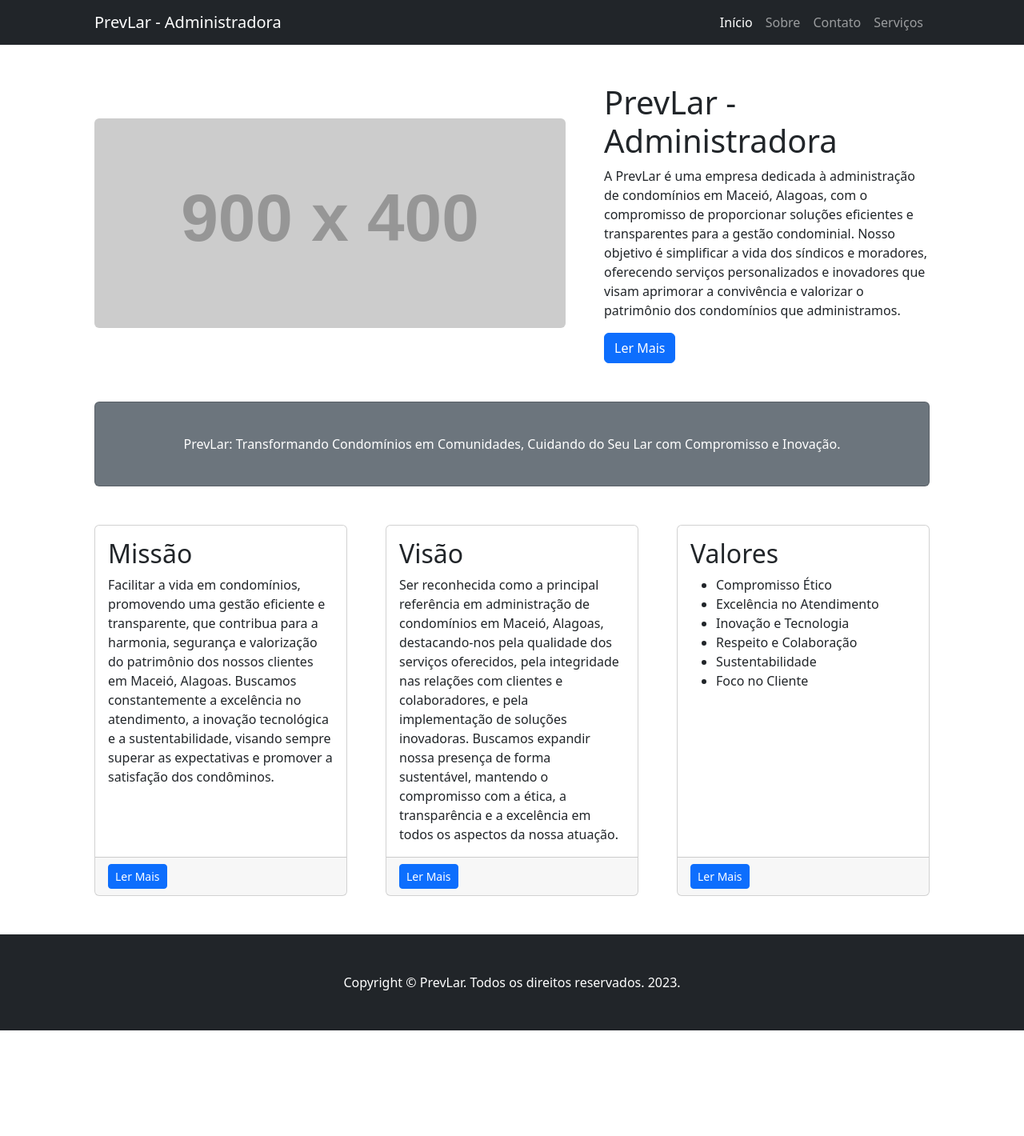
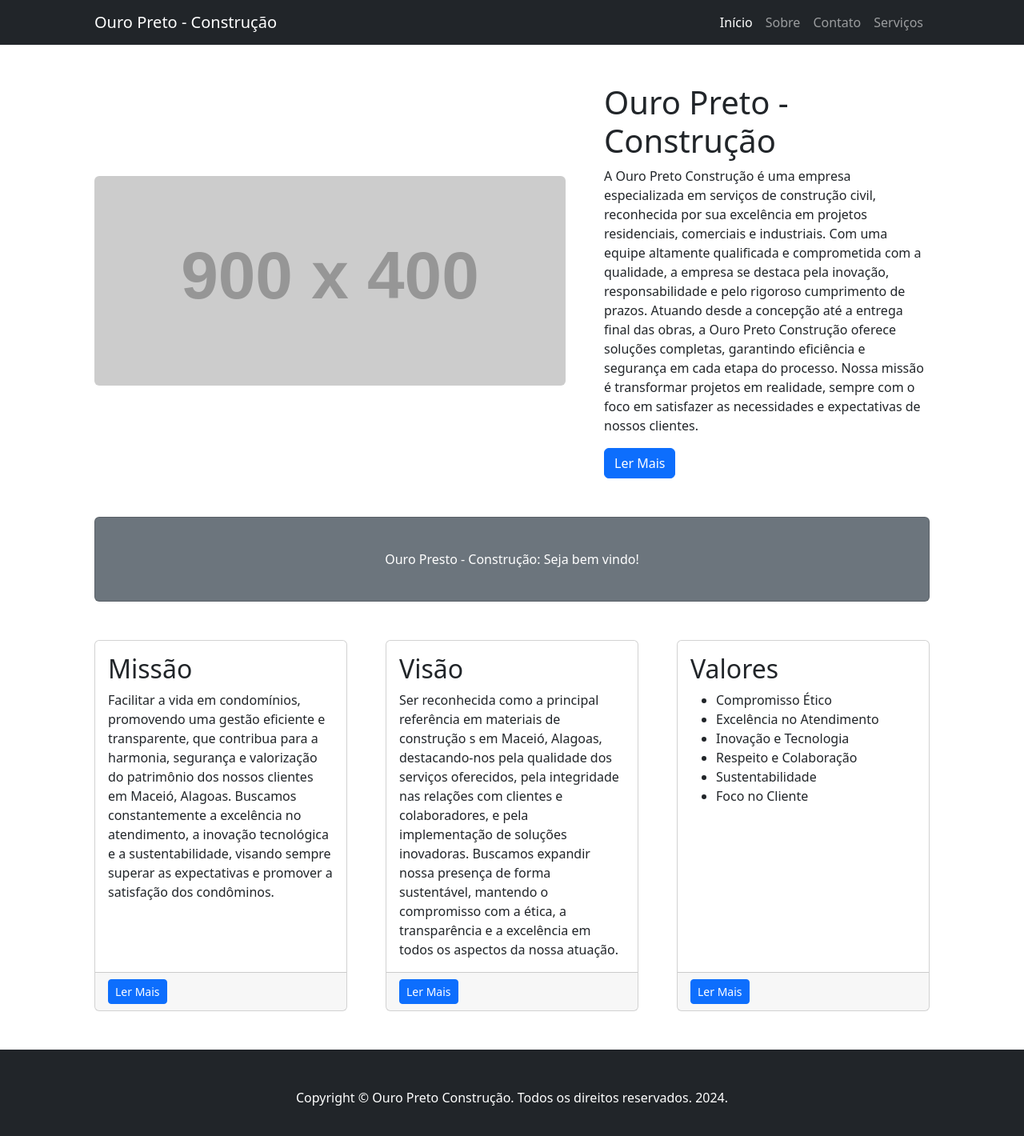
Before and after one commit to jonasnutels/ouroConstrucao, a React (Vite) app: page / in a window 1280 px wide. Shown: the top 1420 px of the page at 80% size. Before the commit the page ends 1288 px from the top, so only its background shows below. Built offline with nearby package versions, Linux system fonts and the light colour scheme.

Commit message:
ajuste para ouro preto construcao

```diff
--- a/src/App.jsx
+++ b/src/App.jsx
@@ -5,7 +5,7 @@ function App() {
       <nav className="navbar navbar-expand-lg navbar-dark bg-dark">
         <div className="container px-5">
           <a className="navbar-brand" href="#!">
-            PrevLar - Administradora
+            Ouro Preto - Construção
           </a>
           <button
             className="navbar-toggler"
@@ -54,15 +54,18 @@ function App() {
             />
           </div>
           <div className="col-lg-5">
-            <h1 className="font-weight-light">PrevLar - Administradora</h1>
+            <h1 className="font-weight-light">Ouro Preto - Construção</h1>
             <p>
-              A PrevLar é uma empresa dedicada à administração de condomínios em
-              Maceió, Alagoas, com o compromisso de proporcionar soluções
-              eficientes e transparentes para a gestão condominial. Nosso
-              objetivo é simplificar a vida dos síndicos e moradores, oferecendo
-              serviços personalizados e inovadores que visam aprimorar a
-              convivência e valorizar o patrimônio dos condomínios que
-              administramos.
+              A Ouro Preto Construção é uma empresa especializada em serviços de
+              construção civil, reconhecida por sua excelência em projetos
+              residenciais, comerciais e industriais. Com uma equipe altamente
+              qualificada e comprometida com a qualidade, a empresa se destaca
+              pela inovação, responsabilidade e pelo rigoroso cumprimento de
+              prazos. Atuando desde a concepção até a entrega final das obras, a
+              Ouro Preto Construção oferece soluções completas, garantindo
+              eficiência e segurança em cada etapa do processo. Nossa missão é
+              transformar projetos em realidade, sempre com o foco em satisfazer
+              as necessidades e expectativas de nossos clientes.
             </p>
             <a className="btn btn-primary" href="#!">
               Ler Mais
@@ -72,8 +75,7 @@ function App() {
         <div className="card text-white bg-secondary my-5 py-4 text-center">
           <div className="card-body">
             <p className="text-white m-0">
-              PrevLar: Transformando Condomínios em Comunidades, Cuidando do Seu
-              Lar com Compromisso e Inovação.
+              Ouro Presto - Construção: Seja bem vindo!
             </p>
           </div>
         </div>
@@ -104,11 +106,11 @@ function App() {
               <div className="card-body">
                 <h2 className="card-title">Visão</h2>
                 <p className="card-text">
-                  Ser reconhecida como a principal referência em administração
-                  de condomínios em Maceió, Alagoas, destacando-nos pela
-                  qualidade dos serviços oferecidos, pela integridade nas
-                  relações com clientes e colaboradores, e pela implementação de
-                  soluções inovadoras. Buscamos expandir nossa presença de forma
+                  Ser reconhecida como a principal referência em materiais de
+                  construção s em Maceió, Alagoas, destacando-nos pela qualidade
+                  dos serviços oferecidos, pela integridade nas relações com
+                  clientes e colaboradores, e pela implementação de soluções
+                  inovadoras. Buscamos expandir nossa presença de forma
                   sustentável, mantendo o compromisso com a ética, a
                   transparência e a excelência em todos os aspectos da nossa
                   atuação.
@@ -148,7 +150,8 @@ function App() {
       <footer className="py-5 bg-dark">
         <div className="container px-4 px-lg-5">
           <p className="m-0 text-center text-white">
-            Copyright &copy; PrevLar. Todos os direitos reservados. 2023.
+            Copyright &copy; Ouro Preto Construção. Todos os direitos
+            reservados. 2024.
           </p>
         </div>
       </footer>
```
